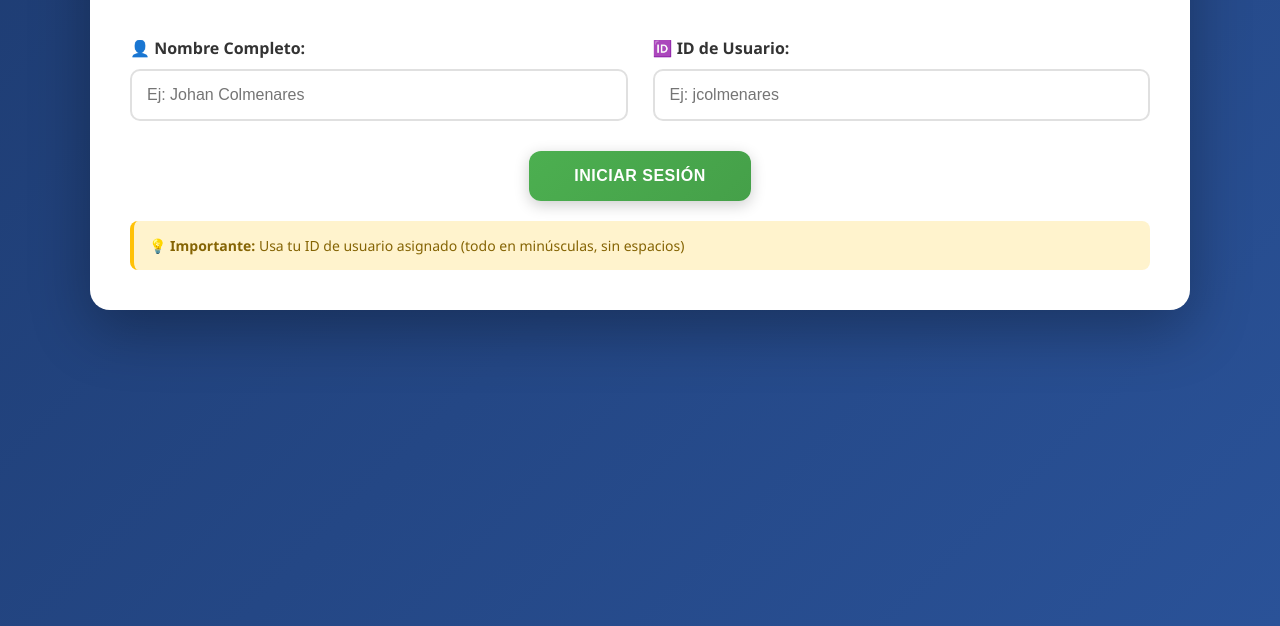
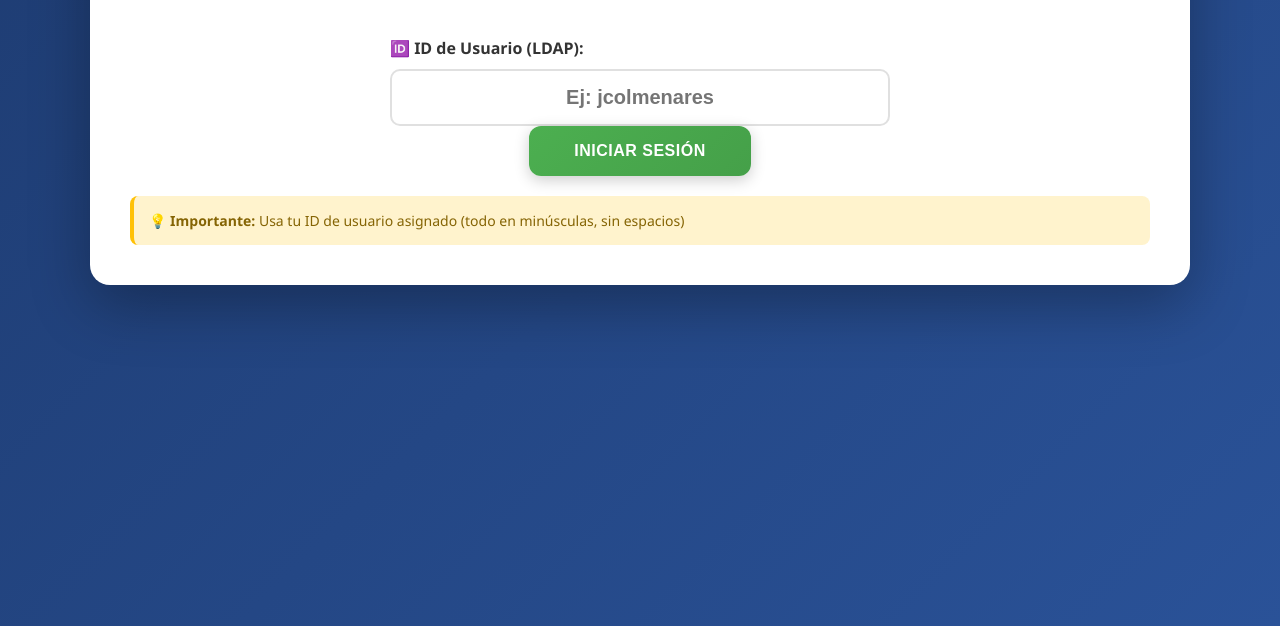
Before and after one commit to juansebastianguerrero-arch/Herramienta-de-Aceleraci-n-Cognitiva-y-Operativa., a plain HTML site: page index.html in a window 1280 px wide. Shown: the part 174-800 px from the top of the page. Drawn offline with Linux system fonts and the light colour scheme.

Commit message:
index.html

```diff
--- a/index.html
+++ b/index.html
@@ -14,16 +14,12 @@
             <p>Mejora tu velocidad y precisión en el proceso de atención</p>
         </div>
 
-        <!-- LOGIN SECTION -->
+        <!-- LOGIN SECTION - SOLO LDAP -->
         <div class="login-section" id="loginSection">
-            <div class="user-info">
+            <div class="user-info" style="grid-template-columns: 1fr; max-width: 500px; margin: 0 auto;">
                 <div class="input-group">
-                    <label for="userName">👤 Nombre Completo:</label>
-                    <input type="text" id="userName" placeholder="Ej: Johan Colmenares" autocomplete="off">
-                </div>
-                <div class="input-group">
-                    <label for="userId">🆔 ID de Usuario:</label>
-                    <input type="text" id="userId" placeholder="Ej: jcolmenares" autocomplete="off">
+                    <label for="userId">🆔 ID de Usuario (LDAP):</label>
+                    <input type="text" id="userId" placeholder="Ej: jcolmenares" autocomplete="off" style="text-align: center; font-size: 20px; font-weight: 600;">
                 </div>
             </div>
             <div class="buttons">
@@ -151,7 +147,7 @@
     <!-- Loading Overlay -->
     <div class="loading-overlay" id="loadingOverlay">
         <div class="loading-spinner"></div>
-        <p>Guardando resultados...</p>
+        <p>Validando LDAP...</p>
     </div>
 
     <script src="app.js"></script>
```
